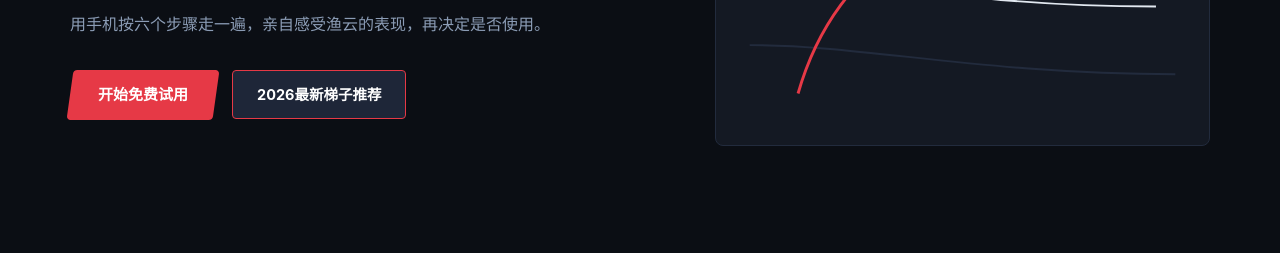
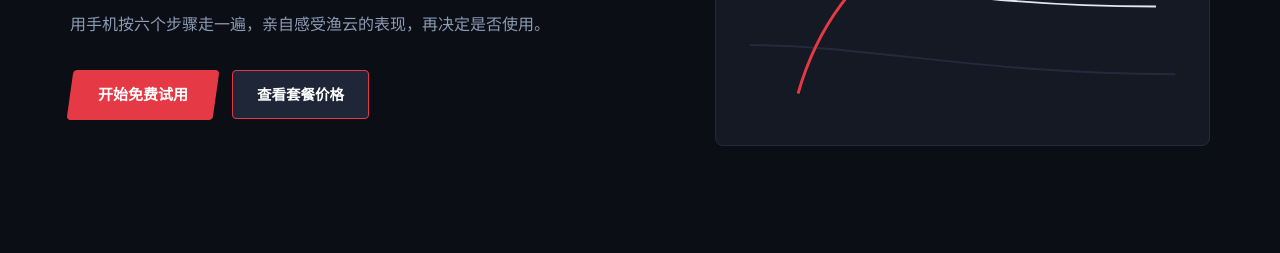
Before and after one commit to 9jacky9/yuyuncloud.buzz, a plain HTML site: page index.html in a window 1280 px wide. Shown: the part 324-577 px from the top of the page. Drawn offline with Linux system fonts and the light colour scheme.

Commit message:
Update hero ladder button to pricing section anchor

```diff
--- a/index.html
+++ b/index.html
@@ -552,9 +552,7 @@
           <a href="https://ww012.twilightaff.com/#/?code=A56DH1Af" target="_blank" rel="nofollow" class="btn-cta-main">
             <span>开始免费试用</span>
           </a>
-          <a href="https://dajichang.mom/" target="_blank" class="btn-cta-pbn">
-            2026最新梯子推荐
-          </a>
+          <a href="#pricing" class="btn-cta-pbn">查看套餐价格</a>
         </div>
       </div>
 
```
